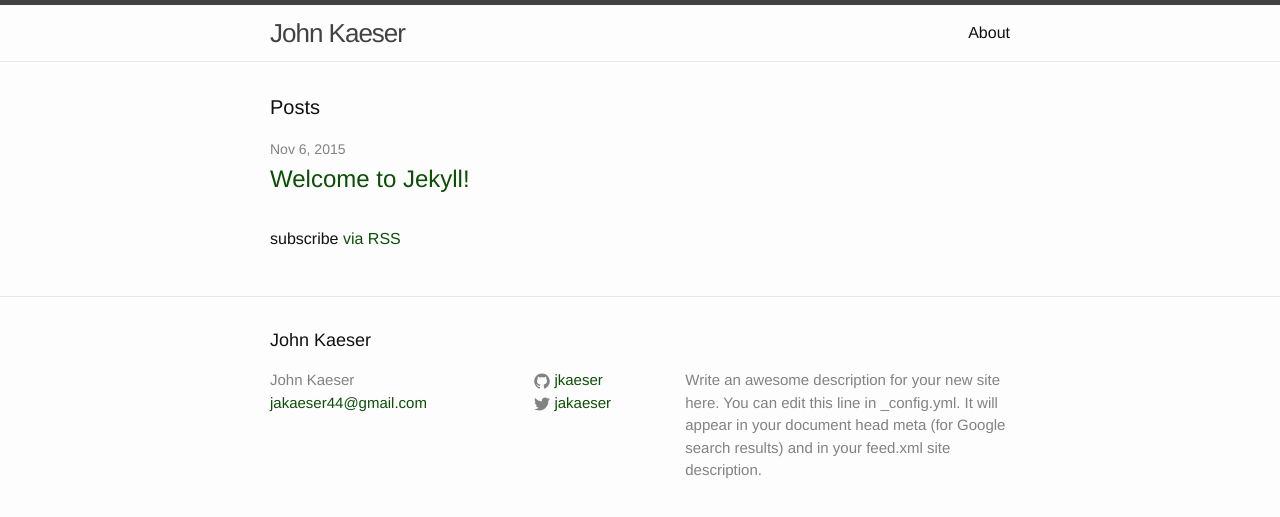
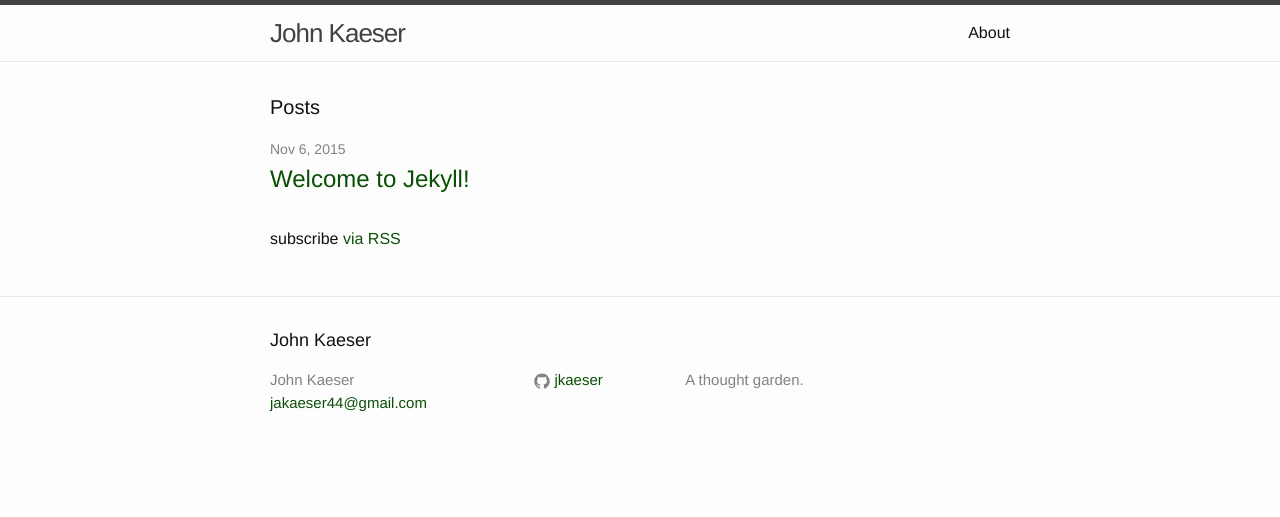
Before and after one commit to jkaeser/jkaeser.github.io, a Jekyll site: the page built from index.html, in a window 1280 px wide. Shown: the top 517 px of the page. Built offline with Jekyll 4.4.1, drawn with Linux system fonts in a browser that asks for light colours.

Commit message:
Changing site description and unsetting Twitter account

```diff
--- a/_config.yml
+++ b/_config.yml
@@ -9,12 +9,10 @@
 title: John Kaeser
 email: jakaeser44@gmail.com
 description: > # this means to ignore newlines until "baseurl:"
-  Write an awesome description for your new site here. You can edit this
-  line in _config.yml. It will appear in your document head meta (for
-  Google search results) and in your feed.xml site description.
+  A thought garden.
 baseurl: "" # the subpath of your site, e.g. /blog
 url: "http://jkaeser.github.io" # the base hostname & protocol for your site
-twitter_username: jakaeser
+twitter_username:
 github_username:  jkaeser
 
 # Build settings
--- a/css/main.scss
+++ b/css/main.scss
@@ -17,7 +17,7 @@ $spacing-unit:     30px;
 $text-color:       #111;
 $background-color: #fdfdfd;
 $brand-color:      #0B4F07;
-//0B4F07, 0A4507
+  //0B4F07, 0A4507
 
 $grey-color:       #828282;
 $grey-color-light: lighten($grey-color, 40%);
```
Also changed, not shown: 4 other files.
